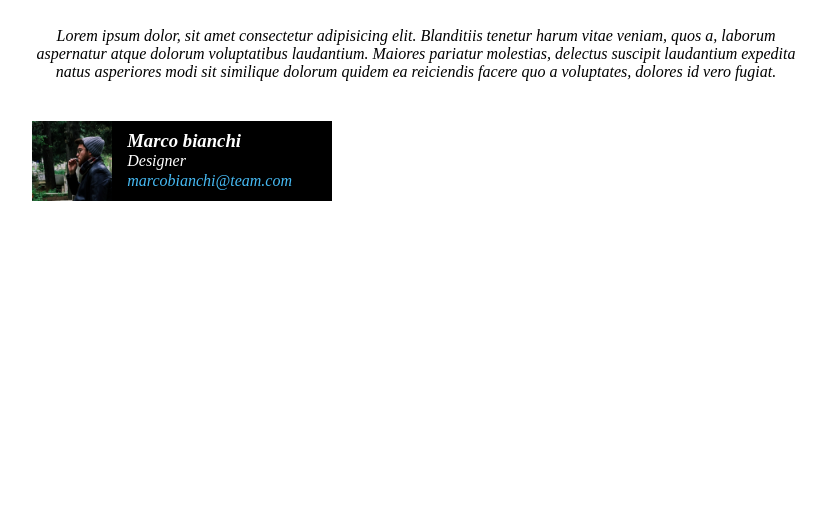
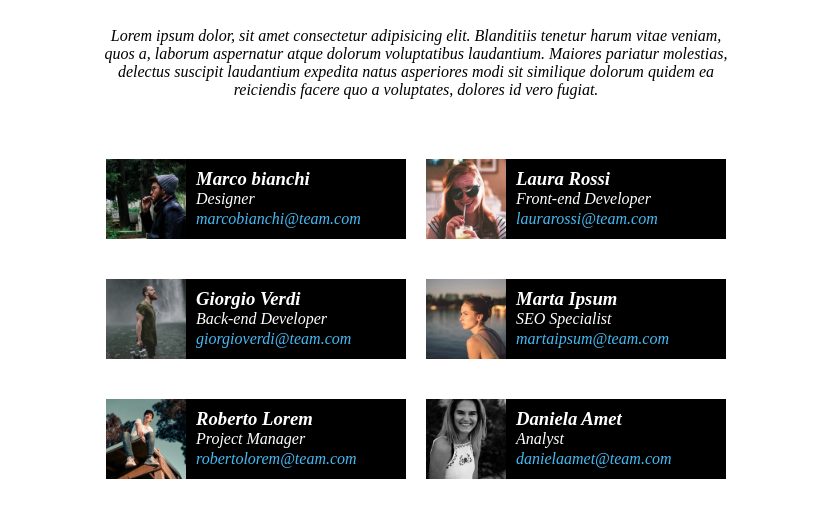
Before and after one commit to Titho93/html-css-float-cards, a plain HTML site: page index.html in a window 1280 px wide. Shown: the part 80-598 px from the top of the page, without its empty margins (224-1050 px from the left). Drawn offline with Linux system fonts and the light colour scheme.

Commit message:
card end

```diff
--- a/css/style.css
+++ b/css/style.css
@@ -6,7 +6,7 @@
 
 body{
   font-style: italic;
-  width: 60%;
+  width: 50%;
   max-width: 100%;
   margin: 40px auto;
 }
@@ -32,21 +32,23 @@ main{
 }
 
 .card{
+  float: left;
+  margin: 20px 10px;
   width: 300px;
   height: 80px;
   background-color: black;
 }
 
 img{
+  float: left;
   width: 80px;
   height: 80px;
 }
 
 .right-card{
-  float: right;
   line-height: 20px;
+  margin-left: 90px;
   padding-top: 10px;
-  padding-right: 40px;
 }
 
 .name{
--- a/index.html
+++ b/index.html
@@ -15,15 +15,76 @@
 
   <main>
 
-    <div class="card">
-        <img src="img/male1.png" alt="">
+    <div class="card first">
 
+      <img src="img/male1.png" alt="">
 
       <div class="right-card">
         <h3 class="name">Marco bianchi</h3>
         <p class="job">Designer</p>
         <a class="mail" href="#">marcobianchi@team.com</a>
       </div>
+
+    </div>
+
+    <div class="card second">
+
+      <img src="img/female1.png" alt="">
+
+      <div class="right-card">
+        <h3 class="name">Laura Rossi</h3>
+        <p class="job">Front-end Developer</p>
+        <a class="mail" href="#">laurarossi@team.com</a>
+      </div>
+
+    </div>
+
+    <div class="card third">
+
+      <img src="img/male2.png" alt="">
+
+      <div class="right-card">
+        <h3 class="name">Giorgio Verdi</h3>
+        <p class="job">Back-end Developer</p>
+        <a class="mail" href="#">giorgioverdi@team.com</a>
+      </div>
+
+    </div>
+
+    <div class="card fourth">
+
+      <img src="img/female2.png" alt="">
+
+      <div class="right-card">
+        <h3 class="name">Marta Ipsum</h3>
+        <p class="job">SEO Specialist</p>
+        <a class="mail" href="#">martaipsum@team.com</a>
+      </div>
+
+    </div>
+
+    <div class="card fifth">
+
+      <img src="img/male3.png" alt="">
+
+      <div class="right-card">
+        <h3 class="name">Roberto Lorem</h3>
+        <p class="job">Project Manager</p>
+        <a class="mail" href="#">robertolorem@team.com</a>
+      </div>
+
+    </div>
+
+    <div class="card sixth">
+
+      <img src="img/female3.png" alt="">
+
+      <div class="right-card">
+        <h3 class="name">Daniela Amet</h3>
+        <p class="job">Analyst</p>
+        <a class="mail" href="#">danielaamet@team.com</a>
+      </div>
+
     </div>
 
   </main>
```
